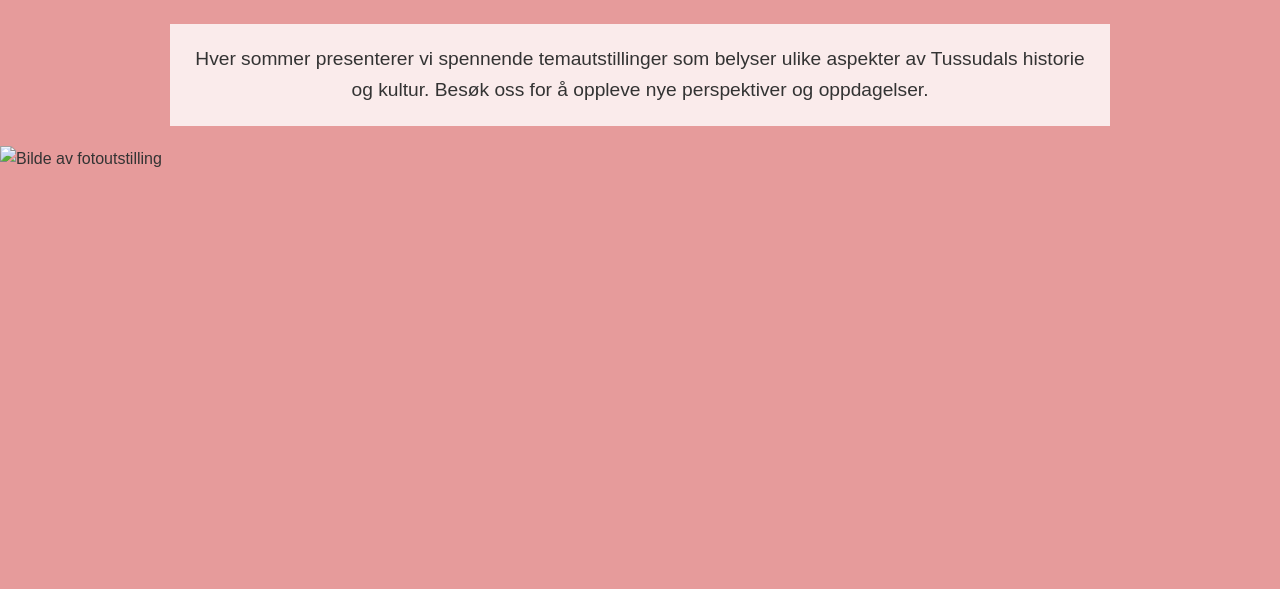
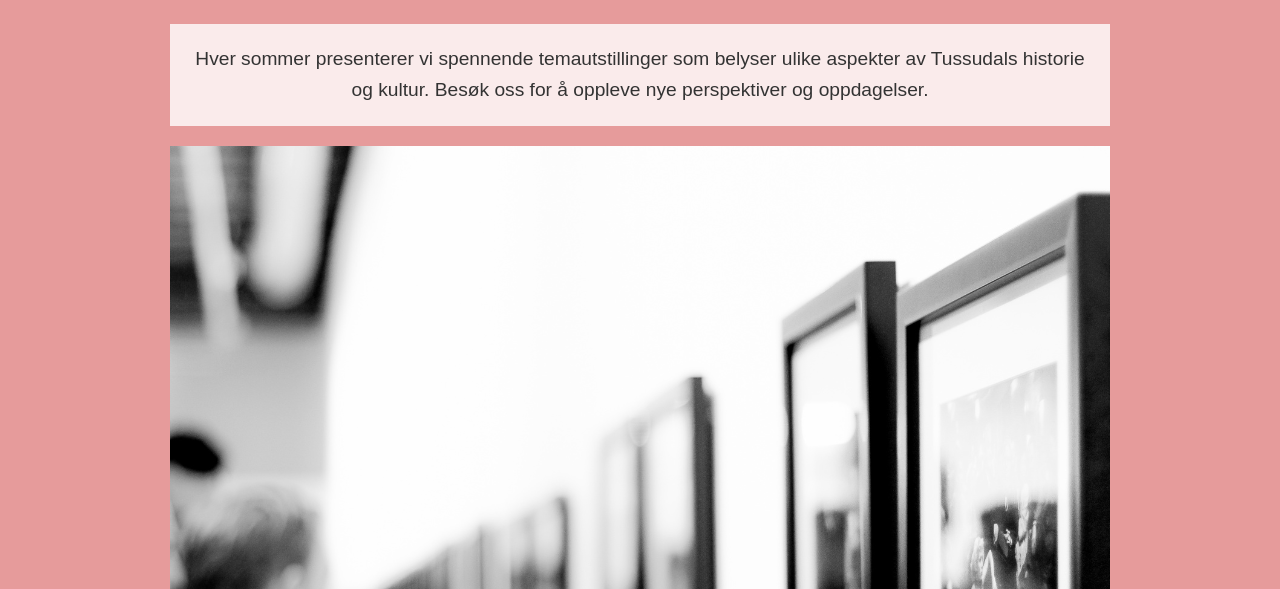
Before and after one commit to mhsHasan/tussudal_bygdemuseum, a plain HTML site: page midlertidige-utstillinger.html in a window 1280 px wide. Shown: the part 211-800 px from the top of the page. Drawn offline with Linux system fonts and the light colour scheme.

Commit message:
Update midlertidige-utstillinger.html

```diff
--- a/midlertidige-utstillinger.html
+++ b/midlertidige-utstillinger.html
@@ -27,6 +27,6 @@
   <!-- Innhold -->
   <h1>Midlertidige Utstillinger</h1>
   <p>Hver sommer presenterer vi spennende temautstillinger som belyser ulike aspekter av Tussudals historie og kultur. Besøk oss for å oppleve nye perspektiver og oppdagelser.</p>
-  <img src="images/fotoutstilling.png.png" alt="Bilde av fotoutstilling">
+  <img src="fotoutstilling.png.png" alt="Bilde av fotoutstilling">
 </body>
 </html>
```
